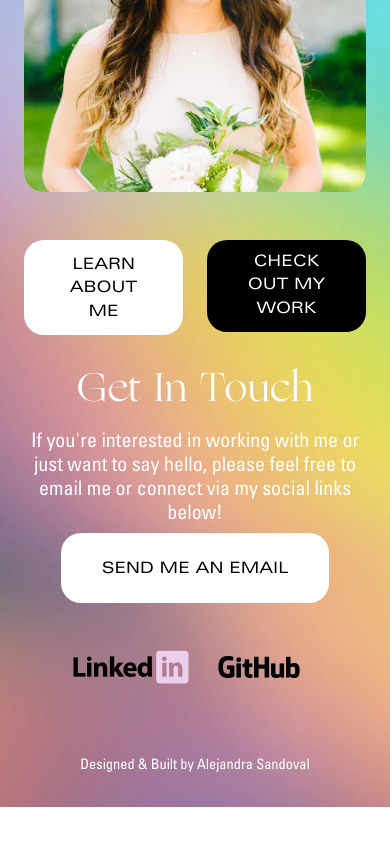
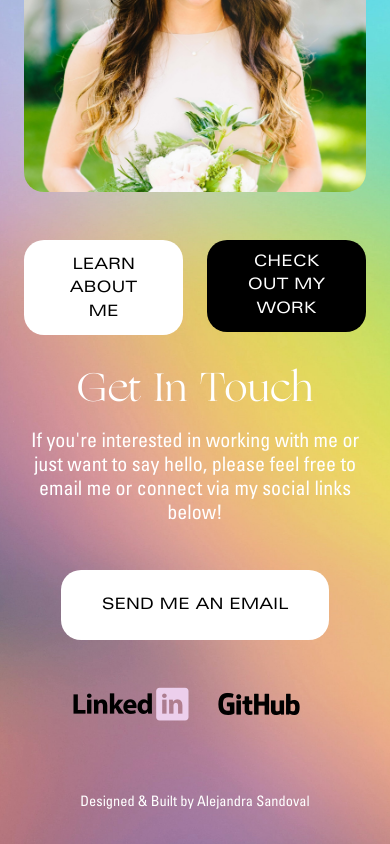
Before and after one commit to lexisandoval/portfolio, a React (Create React App) app: page / in a window 390 px wide. Shown: the part 402-1246 px from the top of the page. Before the commit the page ends 1209 px from the top, so only its background shows below. Built offline with nearby package versions, Linux system fonts and the light colour scheme.

Commit message:
Added mobile spacer

```diff
--- a/src/components/Footer.js
+++ b/src/components/Footer.js
@@ -12,7 +12,7 @@ function Footer() {
         <h6 className="white ogg medium spacebelow">Get In Touch</h6>
         <h6 className="contmargin universcondensed small white">If you're interested in working with me or just want to say hello, please feel free to email me or connect via my social links below!</h6>
       </Container>
-      {/* <br /> */}
+      <div className="mobilespacer"/>
       <a href="mailto:lexi.sandoval9@gmail.com" className="nounderline">
         <Button id="emailBtn">SEND ME AN EMAIL</Button>
       </a>
```
